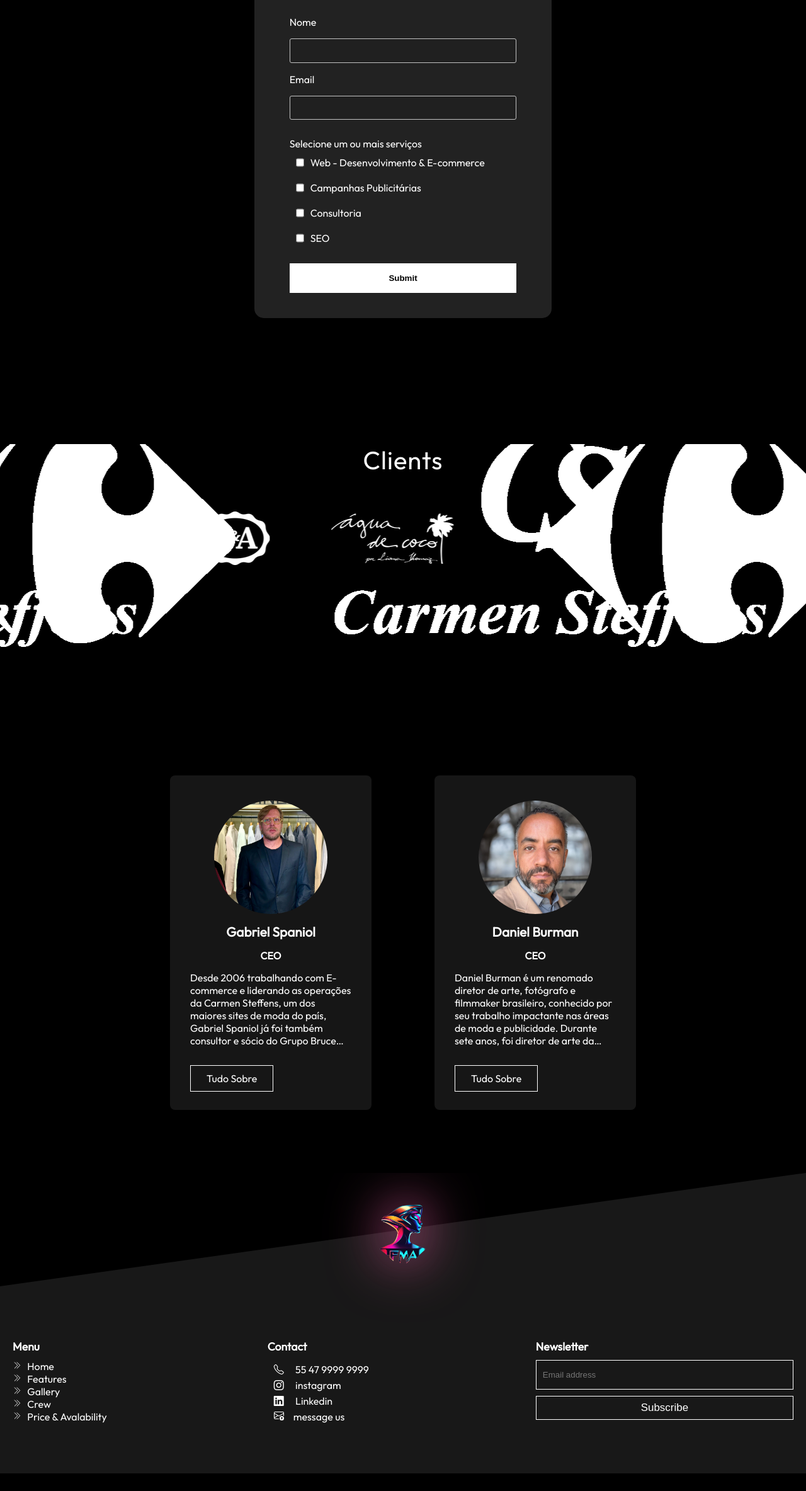
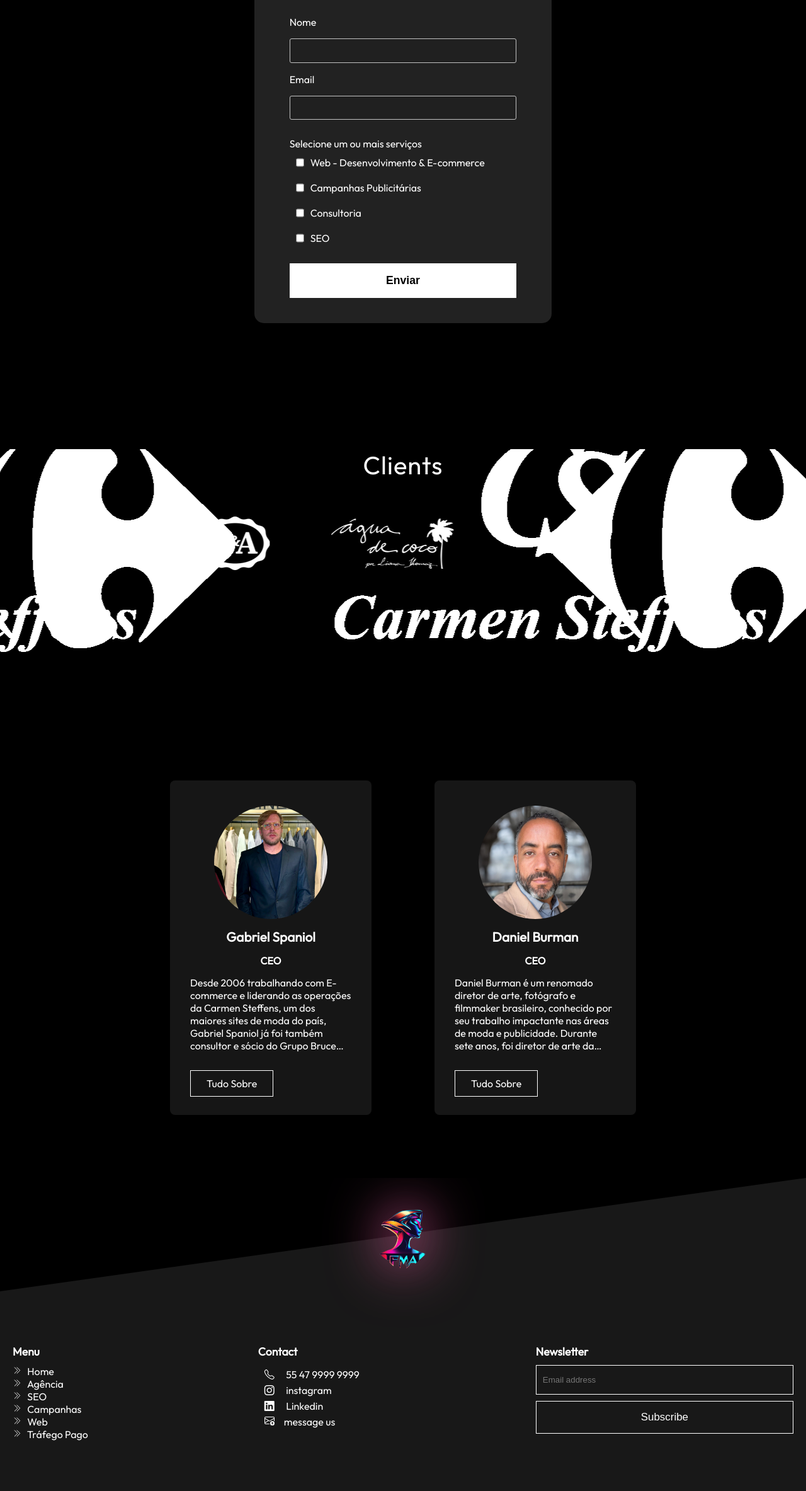
Before and after one commit to marceloaraujodev/fma, a Next.js app: page / in a window 1280 px wide. Shown: the part 4548-6915 px from the top of the page at 63% size. Before the commit the page ends 6887 px from the top, so only its background shows below. Built offline with nearby package versions, Linux system fonts and the light colour scheme.

Commit message:
css effects

```diff
--- a/app/components/Card/Card.module.css
+++ b/app/components/Card/Card.module.css
@@ -56,6 +56,12 @@
   border: 1px solid white;
   padding: 10px 25px;
   cursor: pointer;
+  transition: all 0.4s ease-in-out;
+}
+.more:hover{
+  background-color: white;
+  color: black;
+  border: 1px solid white;
 }
 .descriptionContainer a{
   text-decoration: none;
--- a/app/components/Footer.js
+++ b/app/components/Footer.js
@@ -93,7 +93,7 @@
                     d="m5.25 4.5 7.5 7.5-7.5 7.5m6-15 7.5 7.5-7.5 7.5"
                   />
                 </svg>{' '}
-                <Link href={'/features'}>Features</Link>
+                <a href={'#agencia'}>Agência</a>
               </li>
               <li>
                 <svg
@@ -110,7 +110,7 @@
                     d="m5.25 4.5 7.5 7.5-7.5 7.5m6-15 7.5 7.5-7.5 7.5"
                   />
                 </svg>{' '}
-                <Link href={'/gallery'}>Gallery</Link>
+                <a href={'#seo'}>SEO</a>
               </li>
               <li>
                 <svg
@@ -127,7 +127,7 @@
                     d="m5.25 4.5 7.5 7.5-7.5 7.5m6-15 7.5 7.5-7.5 7.5"
                   />
                 </svg>{' '}
-                <Link href={'/crew'}>Crew</Link>
+                <a href={'#campanhas'}>Campanhas</a>
               </li>
               <li>
                 <svg
@@ -144,7 +144,24 @@
                     d="m5.25 4.5 7.5 7.5-7.5 7.5m6-15 7.5 7.5-7.5 7.5"
                   />
                 </svg>{' '}
-                <Link href={'/calendar'}>Price & Avalability</Link>
+                <a href={'#web'}>Web</a>
+              </li>
+              <li>
+                <svg
+                  xmlns="http://www.w3.org/2000/svg"
+                  fill="none"
+                  viewBox="0 0 24 24"
+                  strokeWidth={1.5}
+                  stroke="currentColor"
+                  className="size-6"
+                >
+                  <path
+                    strokeLinecap="round"
+                    strokeLinejoin="round"
+                    d="m5.25 4.5 7.5 7.5-7.5 7.5m6-15 7.5 7.5-7.5 7.5"
+                  />
+                </svg>{' '}
+                <a href={'#traffic'}>Tráfego Pago</a>
               </li>
 
             </ul>
--- a/app/components/Footer.module.css
+++ b/app/components/Footer.module.css
@@ -117,12 +117,14 @@
   color: #fff;
   font-weight: 500;
   font-size: 1.06rem;
-  padding: 8px 10px;
+  padding: 15px 0;
   max-width: 100%;
   cursor: pointer;
+  transition: all 0.4s ease-in-out;
 }
 .form .btn:hover{
-  color: rgb(255, 89, 0);
+  color: black;
+  background-color: white;
   border: 1px solid white;
 }
 
--- a/app/components/Form/Form.jsx
+++ b/app/components/Form/Form.jsx
@@ -107,7 +107,7 @@
           <label htmlFor="seo">SEO</label>
         </div>
       </div>
-      <button type="submit">Submit</button>
+      <button type="submit">Enviar</button>
     </form>
 
     </div>
--- a/app/components/Form/Form.module.css
+++ b/app/components/Form/Form.module.css
@@ -57,6 +57,15 @@
   margin-top: 20px;
   cursor: pointer;
   font-weight: 600;
+  font-size: 1.1rem;
+  border: 1px solid white;
+  transition: all 0.4s ease-in-out;
+}
+
+.form button:hover{
+  background-color: transparent;
+  color: white;
+  border: 1px solid white;
 }
 
 @media screen and (max-width: 600px){
```
